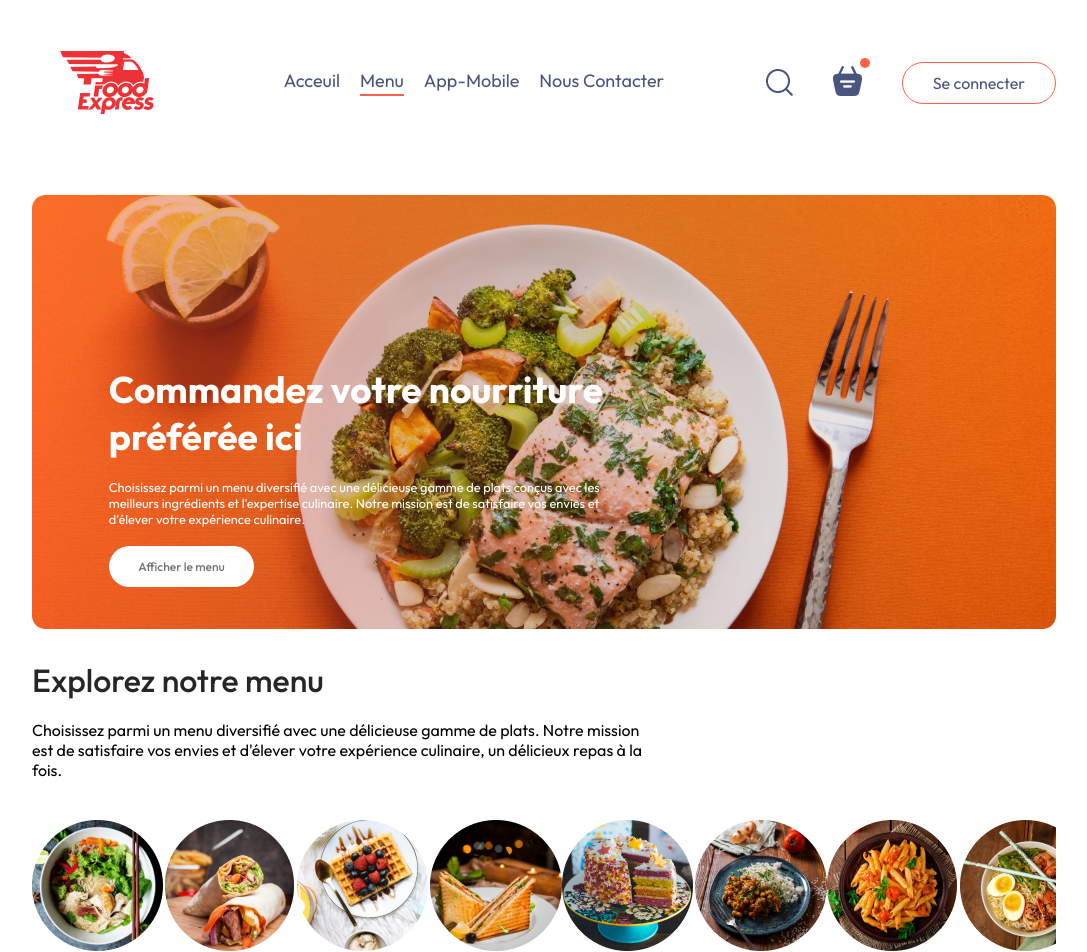
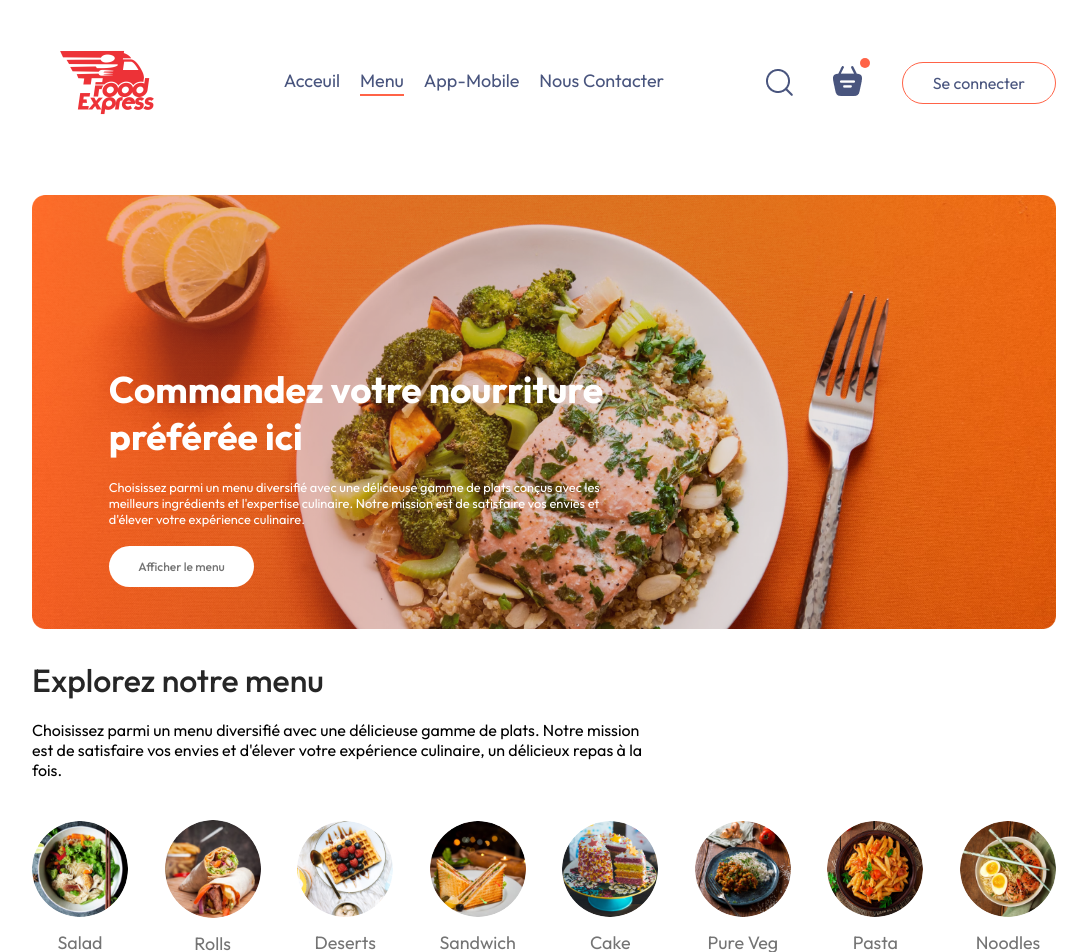
Before and after one commit to moonspark78/Food_Delivery, a React (Vite) app: page / in a window 1280 px wide. Shown: the top 952 px of the page, without its empty margins (96-1183 px from the left). Built offline with nearby package versions, Linux system fonts and the light colour scheme.

Commit message:
:art: working  the ExploreMenu components  ::  :art:

```diff
--- a/src/components/ExploreMenu/ExploreMenu.css
+++ b/src/components/ExploreMenu/ExploreMenu.css
@@ -26,12 +26,12 @@
 .explore-menu-list::-webkit-scrollbar {
     display: none;
 }
-.explore-menu-list-item{
+.explore-menu-list-item img{
     width: 7.5vw;
     min-width: 80px;
     cursor: pointer;
     border-radius: 50%;
-    transition: 0.2s ease-in-out;
+    transition: 0.2s;
 }
 
 .explore-menu-list-item p{
@@ -43,7 +43,12 @@
 
 .explore-menu hr{
     margin: 10px 0;
-    height: 2Px;
+    height: 2px;
     background-color: #e2e2e2;
     border: none;
 }
+
+.explore-menu-list-item .active{
+    border: 4px solid tomato;
+    padding: 2px;
+}
```
